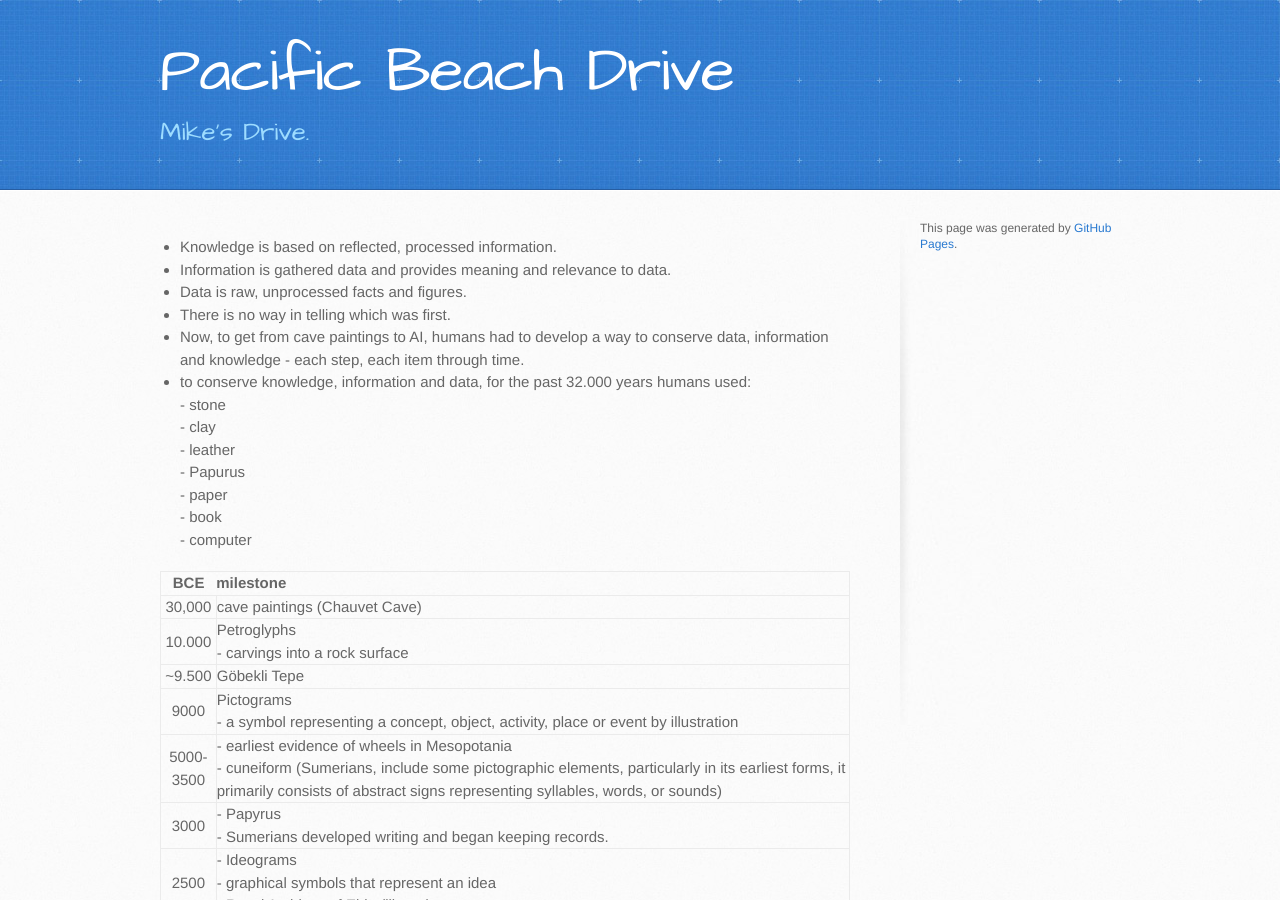
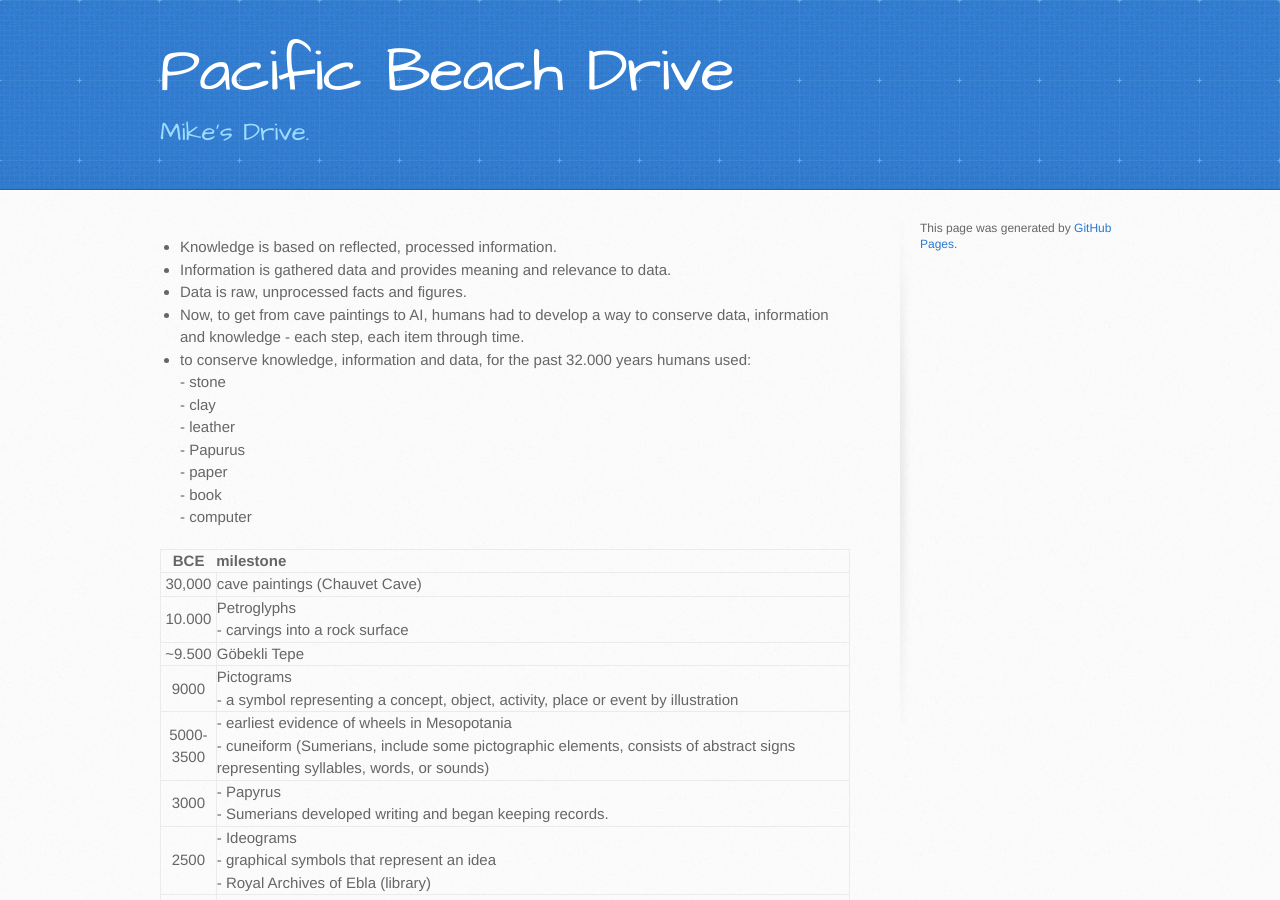
Before and after one commit to trumpfheller/trumpfheller.github.io, a Jekyll site: the page built from epistemologicalTree.md, in a window 1280 px wide and 900 px high. Built offline with Jekyll 4.4.1, drawn with Linux system fonts in a browser that asks for light colours.

Commit message:
Add files via upload

```diff
--- a/epistemologicalTree.md
+++ b/epistemologicalTree.md
@@ -7,7 +7,6 @@ layout: default
 - Knowledge is based on reflected, processed information.
 - Information is gathered data and provides meaning and relevance to data.
 - Data is raw, unprocessed facts and figures.
-- There is no way in telling which was first.
 - Now, to get from cave paintings to AI, humans had to develop a way to conserve data, information and knowledge - each step, each item through time.
 - to conserve knowledge, information and data, for the past 32.000 years humans used: <br>- stone<br>- clay<br>- leather<br>- Papurus<br>- paper<br>- book <br>- computer
 
@@ -17,7 +16,7 @@ layout: default
 | 10.000 | Petroglyphs<br>- carvings into a rock surface |
 | ~9.500 | Göbekli Tepe |
 | 9000 | Pictograms<br>- a symbol representing a concept, object, activity, place or event by illustration |
-| 5000-3500 | - earliest evidence of wheels in Mesopotania<br>- cuneiform (Sumerians, include some pictographic elements, particularly in its earliest forms, it primarily consists of abstract signs representing syllables, words, or sounds) |
+| 5000-3500 | - earliest evidence of wheels in Mesopotania<br>- cuneiform (Sumerians, include some pictographic elements, consists of abstract signs representing syllables, words, or sounds) |
 | 3000 | - Papyrus<br>- Sumerians developed writing and began keeping records.  |
 | 2500 | - Ideograms<br>- graphical symbols that represent an idea<br>- Royal Archives of Ebla (library) |
 | 1550 | **1st** math book: Rhind Mathematical Papyrus;<br>- includes arithmetic, geometry, algebraic equations, fractions, and proportions |
```
